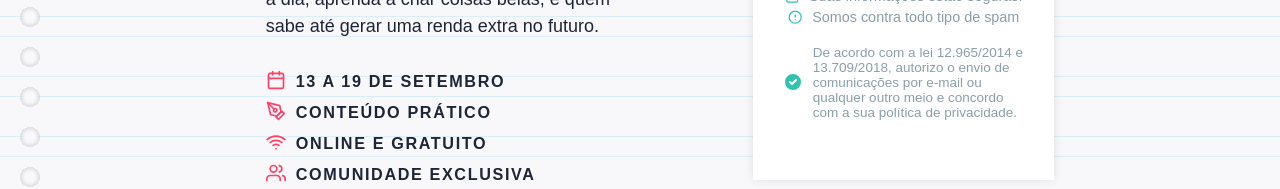
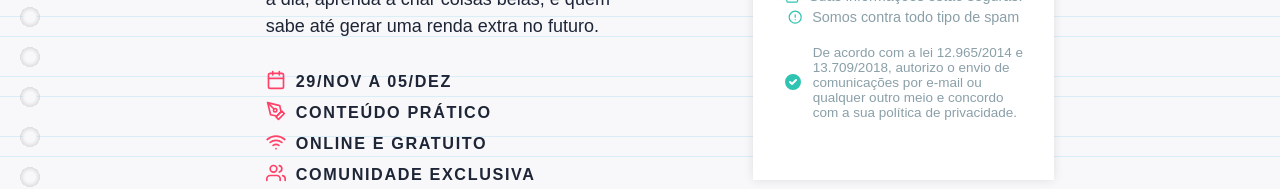
Before and after one commit to scodeler/semana-caligrafia, a Next.js app: page /inscricao in a window 1280 px wide. Shown: the part 563-752 px from the top of the page. Built offline with nearby package versions, Linux system fonts and the light colour scheme; a web font is replaced by a local one.

Commit message:
fix: correct date

```diff
--- a/templates/semana/parts/Hero.jsx
+++ b/templates/semana/parts/Hero.jsx
@@ -31,7 +31,7 @@ const Hero = props => {
           <ul className='hero-topics'>
             <li className='hero-topic'>
               <FiCalendar className='hero-topicIcon' />
-              13 a 19 de Setembro
+              29/nov a 05/dez
             </li>
             <li className='hero-topic'>
               <FiPenTool className='hero-topicIcon' />
```
